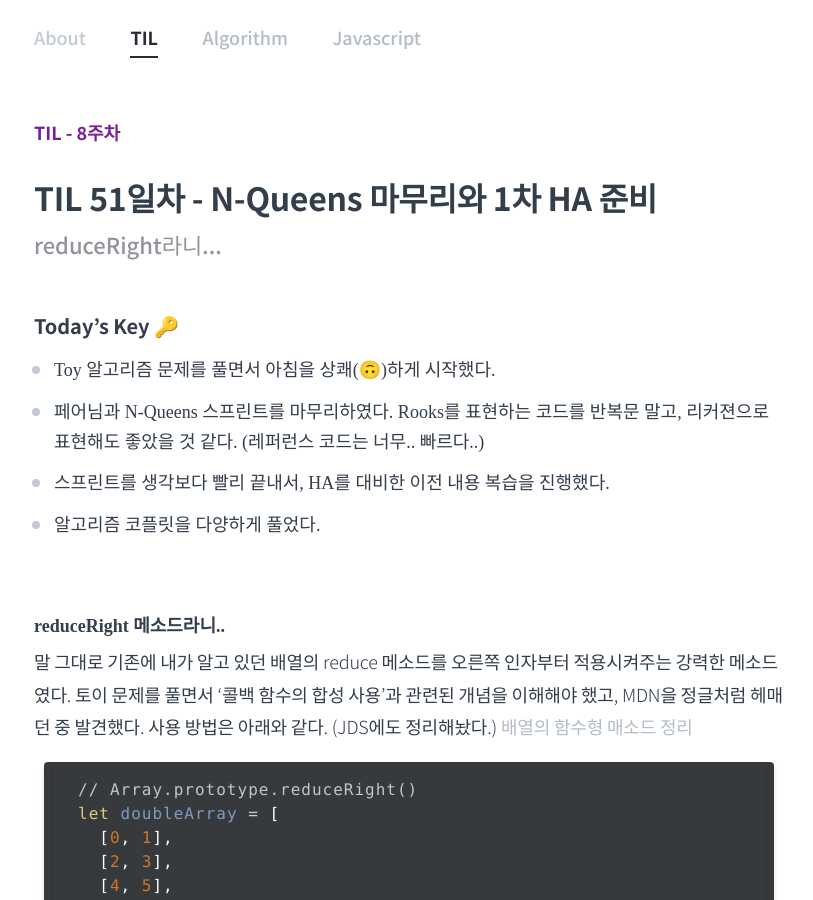
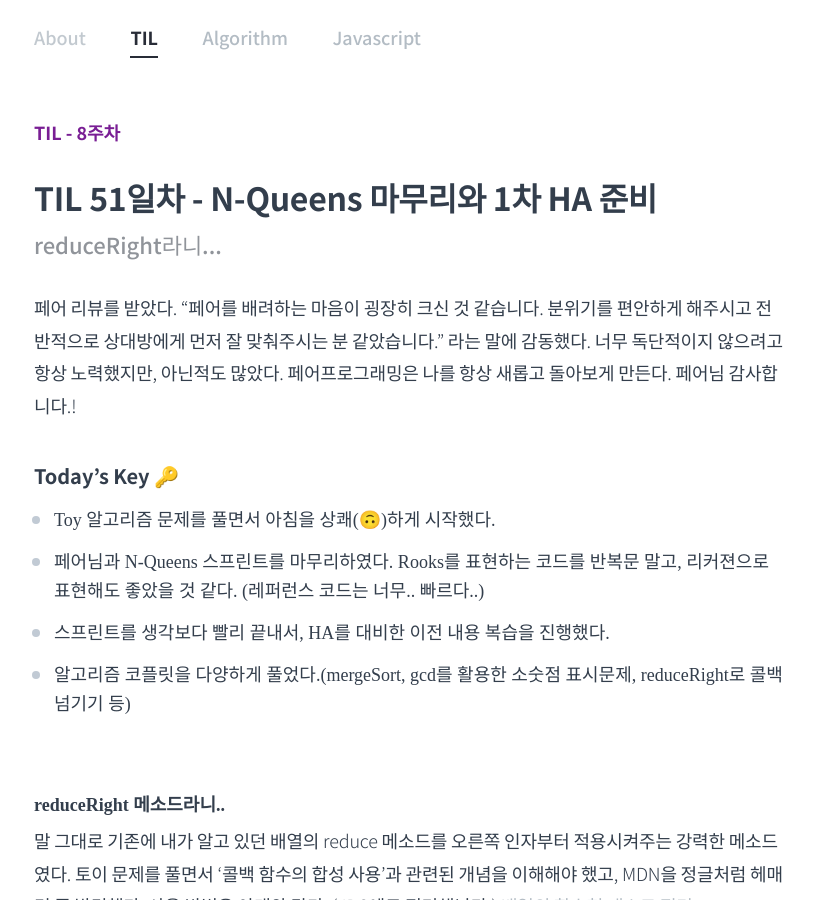
Before and after one commit to hankyeolk/hankyeolk.github.io, a Jekyll site: the page built from TIL/51_2020.08.04.md, in a window 1280 px wide and 900 px high. Shown: the whole window, without its empty margins (231-1044 px from the left). Built offline with Jekyll 4.4.1, drawn with Linux system fonts in a browser that asks for light colours; some web fonts are replaced.

Commit message:
til update - completed

```diff
--- a/TIL/51_2020.08.04.md
+++ b/TIL/51_2020.08.04.md
@@ -12,12 +12,15 @@
 order: 51
 ---
 
+페어 리뷰를 받았다. "페어를 배려하는 마음이 굉장히 크신 것 같습니다. 분위기를 편안하게 해주시고 전반적으로 상대방에게 먼저 잘 맞춰주시는 분 같았습니다." 라는 말에 감동했다. 너무 독단적이지 않으려고 항상 노력했지만, 아닌적도 많았다. 페어프로그래밍은 나를 항상 새롭고 돌아보게 만든다. 페어님 감사합니다.!
+<br>
+
 ### Today's Key 🔑
 
 - Toy 알고리즘 문제를 풀면서 아침을 상쾌(🙃)하게 시작했다.
 - 페어님과 N-Queens 스프린트를 마무리하였다. Rooks를 표현하는 코드를 반복문 말고, 리커젼으로 표현해도 좋았을 것 같다. (레퍼런스 코드는 너무.. 빠르다..)
 - 스프린트를 생각보다 빨리 끝내서, HA를 대비한 이전 내용 복습을 진행했다.
-- 알고리즘 코플릿을 다양하게 풀었다.
+- 알고리즘 코플릿을 다양하게 풀었다.(mergeSort, gcd를 활용한 소숫점 표시문제, reduceRight로 콜백 넘기기 등)
 
 <br>
 
```
